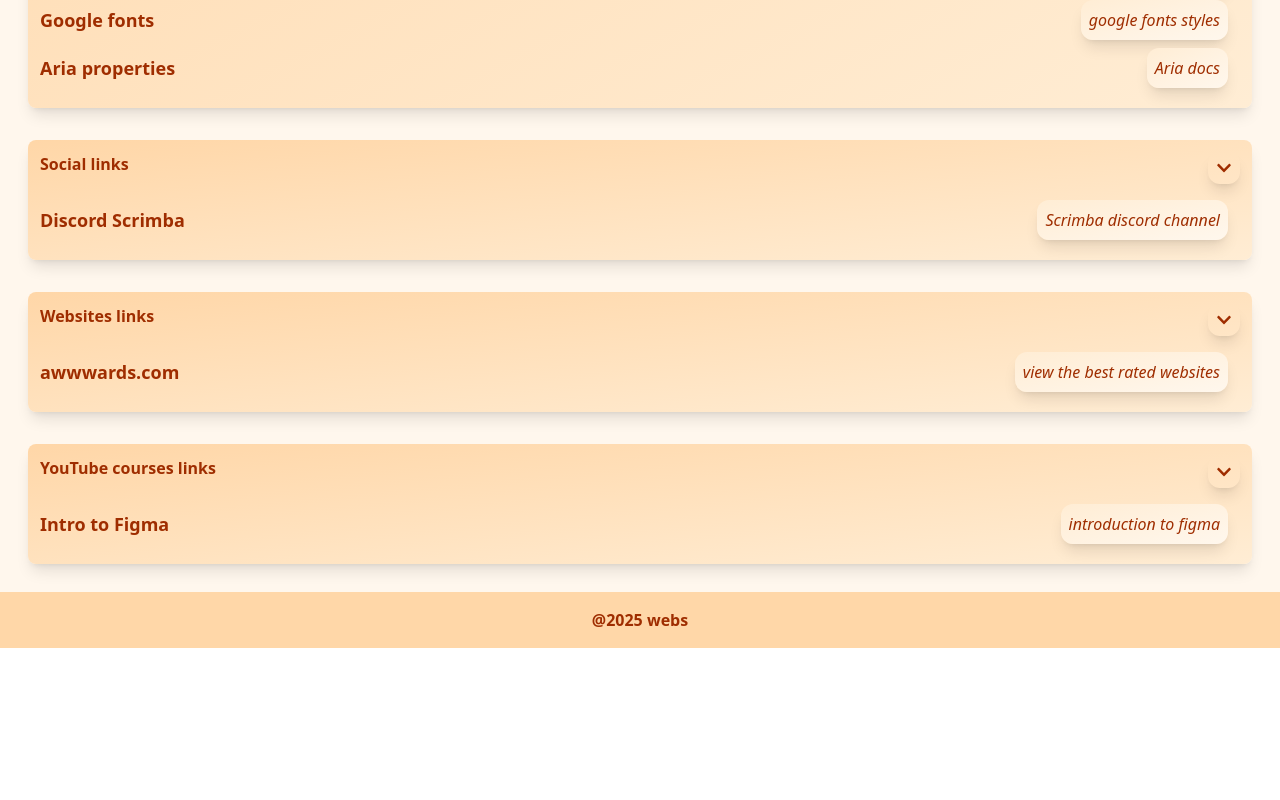
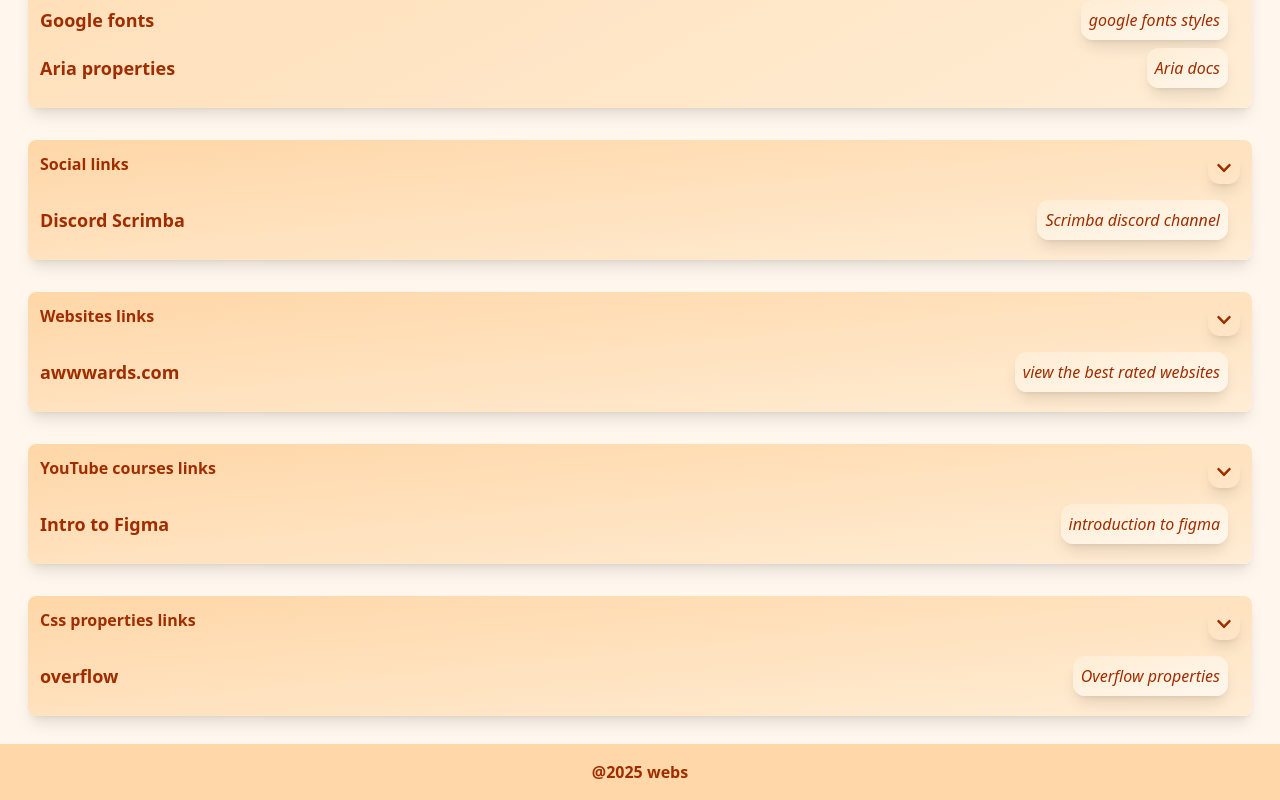
Before and after one commit to gyo82v/webLinks, a React (Vite) app: page / in a window 1280 px wide. Shown: the part 1560-2360 px from the top of the page. Before the commit the page ends 2208 px from the top, so only its background shows below. Built offline with nearby package versions, Linux system fonts and the light colour scheme.

Commit message:
added 1 new section and small accessibility update

```diff
--- a/src/App.jsx
+++ b/src/App.jsx
@@ -7,6 +7,7 @@
 import Social from "./components/categories/Social"
 import Websites from "./components/categories/Websites"
 import YouTube from "./components/categories/YouTube"
+import Css from "./components/categories/Css"
 
 function App() {
   const [open, setOpen] = useState(
@@ -17,6 +18,7 @@
     social : true,
     web : true,
     youTube : true,
+    css : true
   })
 
   const toggleOpen = c => setOpen(p => ({...p, [c] : !p[c] }))
@@ -34,6 +36,7 @@
         <Social open={open.social} toggle={() => toggleOpen("social")} />
         <Websites open={open.web} toggle={() => toggleOpen("web")} />
         <YouTube open={open.youTube} toggle={() => toggleOpen("youtube")} />
+        <Css open={open.css} toggle={() => toggleOpen("css")} />
       </main>
       <footer className="bg-orange-200 p-4 text-center font-semibold text-orange-800">
         <p>@2025 webs</p>
--- a/src/components/Section.jsx
+++ b/src/components/Section.jsx
@@ -28,7 +28,7 @@
     return(
         <section className={sectionMainStl}>
             <section className={sectionSecStl}>
-                <h1 className="mr-auto">{title} links</h1>
+                <h2 className="mr-auto">{title} links</h2>
                 <button className={btnStl} onClick={toggle}>
                     {open ? <FaChevronDown /> : <FaChevronUp />}
                 </button>
--- /dev/null
+++ b/src/components/categories/Css.jsx
@@ -0,0 +1,10 @@
+import Section from "../Section"
+import Li from "../Li"
+
+export default function Css({open, toggle}){
+    return(
+        <Section open={open} toggle={toggle} title="Css properties" >
+            <Li href="https://developer.mozilla.org/en-US/docs/Web/CSS/overflow" name="overflow" >Overflow properties</Li>
+        </Section>
+    )
+}
```
